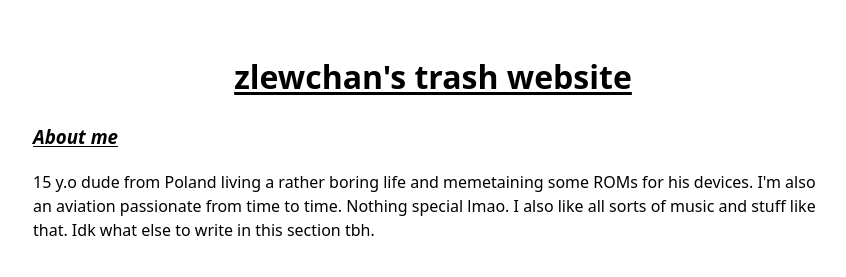
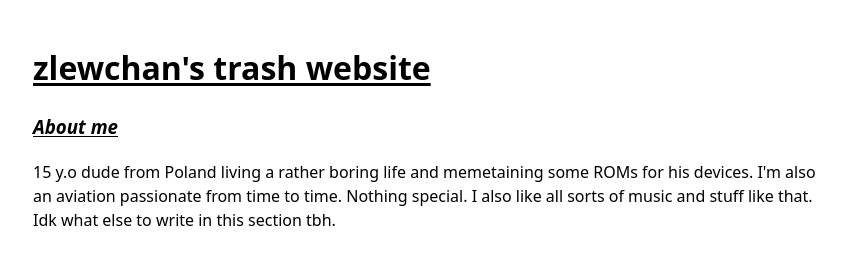
Before and after one commit to zlewchan/web, a plain HTML site: page index.html in a window 1280 px wide. Shown: the whole page, without its empty margins (207-1053 px from the left). Drawn offline with Linux system fonts and the light colour scheme.

Commit message:
cleanup & size optimize

```diff
--- a/index.html
+++ b/index.html
@@ -6,16 +6,11 @@
     <meta name="viewport" content="width=device-width, initial-scale=1.0">
     <title>zlewchan website</title>
     <link rel="stylesheet" href="style.css">
-    <link rel="icon" href="./favicon.gif" type="image/icon type">
-    <meta property="og:title" content="zlewchan's trash website" />
-    <meta property="og:type" content="website" />
-    <!-- <meta property="og:url" content="nodomainfornow.commentout" /> !-->
-    <meta property="og:description" content="zlewchan, who is he?" />
+    <link rel="icon" href="./favicon.png" type="image/icon type">
 </head>
 <body>
-    <h1 class="headline">zlewchan's trash website</h1>
-    <h3 class="smallheadline">About me</h3>
-    <!-- Kang from telegram bio :thumbsup: -->
-    <p>15 y.o dude from Poland living a rather boring life and memetaining some ROMs for his devices. I'm also an aviation passionate from time to time. Nothing special lmao. I also like all sorts of music and stuff like that. Idk what else to write in this section tbh.</p>
+    <h1 class="headline underline">zlewchan's trash website</h1>
+    <h3 class="smallheadline underline">About me</h3>
+    <p>15 y.o dude from Poland living a rather boring life and memetaining some ROMs for his devices. I'm also an aviation passionate from time to time. Nothing special. I also like all sorts of music and stuff like that. Idk what else to write in this section tbh.</p>
 </body>
 </html>
--- a/style.css
+++ b/style.css
@@ -23,19 +23,21 @@ body {
 	font-family: system-ui, -apple-system, "Segoe UI", Roboto, "Helvetica Neue", Arial, "Noto Sans", "Liberation Sans", sans-serif;
 	line-height: 1.5;
 	margin: 1em auto;
+	margin-top: 0.5%;
 	padding: 1em;
 	max-width: 50em
 }
 
+.underline {
+	text-decoration: underline;
+}
+
 .headline {
-	text-align: center;
-	text-decoration: underline;
 	text-underline-offset: 3px;
 }
 
 .smallheadline {
 	text-align: left;
-	text-decoration: underline;
 	text-underline-offset: 1.5px;
 	font-style: italic;
 }
```
Also changed, not shown: favicon.gif (deleted), favicon.png (added).
